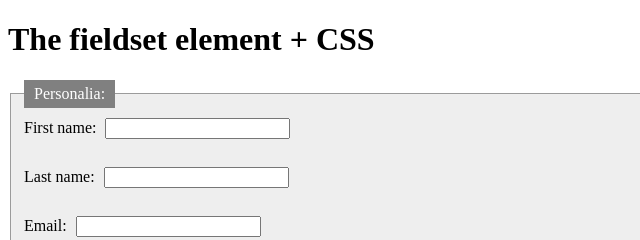
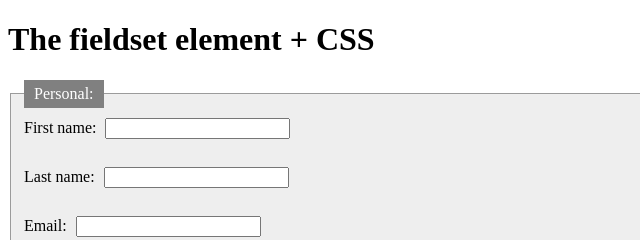
Before and after one commit to KQJ-Diya007/Vintage-Game-Repair-Website, a plain HTML site: page RepairVintageRetroGameIdeas/See.html in a window 1280 px wide. Shown: the top 240 px of the page, 0-640 px from the left. Drawn offline with Linux system fonts and the light colour scheme.

Commit message:
Update See.html

```diff
--- a/RepairVintageRetroGameIdeas/See.html
+++ b/RepairVintageRetroGameIdeas/See.html
@@ -30,7 +30,7 @@ input {
 
 <form action="/action_page.php">
  <fieldset>
-  <legend>Personalia:</legend>
+  <legend>Personal:</legend>
   <label for="fname">First name:</label>
   <input type="text" id="fname" name="fname"><br><br>
   <label for="lname">Last name:</label>
```
